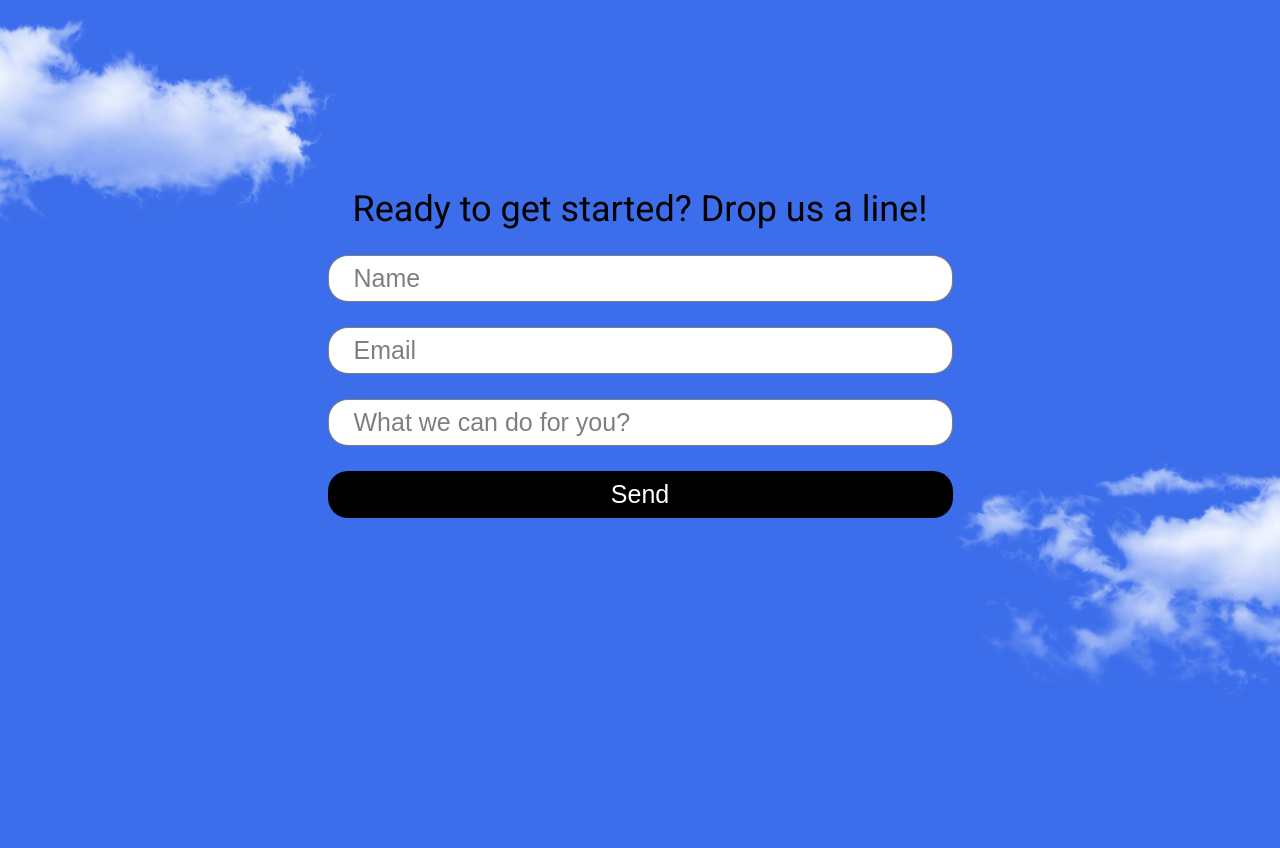
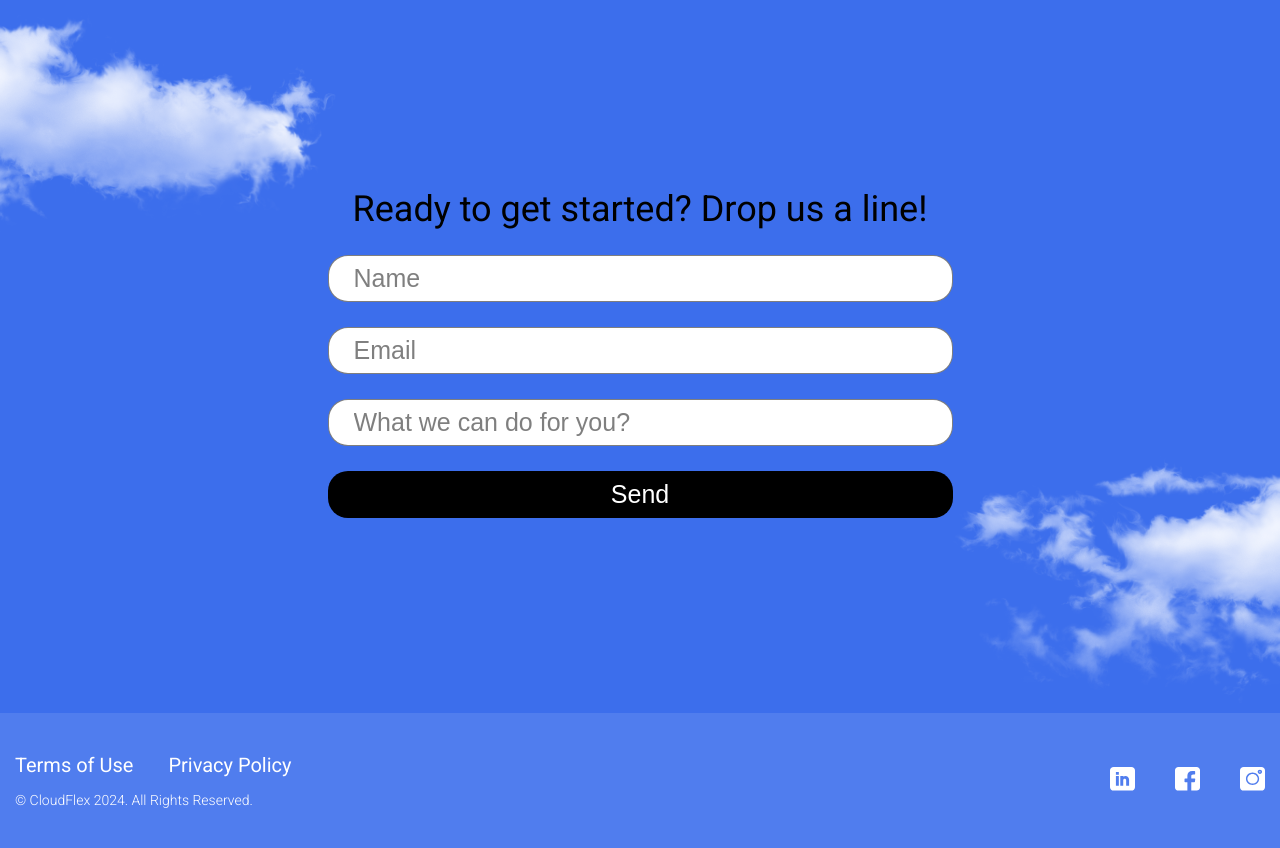
Before and after one commit to vkomerystyi/landing-live-streaming, a website: page index.html in a window 1280 px wide. Shown: the part 5490-6338 px from the top of the page. Before the commit the page ends 6203 px from the top, so only its background shows below. Drawn offline with nearby package versions, Linux system fonts and the light colour scheme; files that its build step writes are made by us from their sources.

Commit message:
footer section

```diff
--- a/index.html
+++ b/index.html
@@ -271,5 +271,35 @@
                 <div class="form-section__bg-cloud cloud--right"></div>
             </section>
         </main>
+        <footer class="footer-section" aria-label="footer section">
+            <div class="container">
+                <div class="footer">
+                    <div class="footer__terms">
+                        <div class="footer__terms-links">
+                            <a href="#" class="footer__terms-link">Terms of Use</a>
+                            <a href="#" class="footer__terms-link">Privacy Policy</a>
+                        </div>
+                        <div class="footer__terms-rights">© CloudFlex 2024. All Rights Reserved.</div>
+                    </div>
+                    <address class="footer__contacts">
+                        <a href="#">
+                            <svg class="footer__contacts-icon" aria-label="linkedin img">
+                                <use href="assets/sprites.svg#linkedin-icon"></use>
+                            </svg>
+                        </a>
+                        <a href="#">
+                            <svg class="footer__contacts-icon" aria-label="facebook img">
+                                <use href="assets/sprites.svg#facebook-icon"></use>
+                            </svg>
+                        </a>
+                        <a href="#">
+                            <svg class="footer__contacts-icon" aria-label="instagram img">
+                                <use href="assets/sprites.svg#instagram-icon"></use>
+                            </svg>
+                        </a>
+                    </address>
+                </div>
+            </div>
+        </footer>
     </body>
 </html>
--- /dev/null
+++ b/styles/_contacts.scss
@@ -0,0 +1,46 @@
+@use 'variables' as v;
+@use 'mixins' as m;
+@use 'sass:color';
+@use 'placeholders';
+
+.footer-section {
+    background-color: color.adjust(v.$color_white, $alpha: -0.9);
+
+    .footer {
+        width: 100%;
+        height: 135px;
+        margin: 0 auto;
+        padding: 0 15px;
+        @include m.d-flex(space-between, center, nowrap, row, 0, 0);
+        &__terms {
+            @include m.d-flex(flex-start, flex-start, nowrap, column, 0, 15px);
+
+            &-links {
+                @include m.d-flex(flex-start, flex-start, nowrap, row, 35px, 0);
+                @include m.font(20px, 400, v.$color-white);
+            }
+            &-link {
+                @extend %hover-black;
+            }
+            &-rights {
+                @include m.font(14px, 300, v.$color-white);
+            }
+        }
+        &__contacts {
+            @include m.d-flex(space-between, center, nowrap, row, 40px, 0);
+            &-icon {
+                width: 25px;
+                height: 24px;
+                fill: v.$color_white;
+                transition: all 0.3s ease;
+                &:hover {
+                    fill: v.$color_black;
+                    cursor: pointer;
+                }
+            }
+        }
+        @media (max-width: v.$media_md) {
+            @include m.d-flex(center, center, nowrap, column-reverse, 0, 15px);
+        }
+    }
+}
--- a/styles/_importer.scss
+++ b/styles/_importer.scss
@@ -7,3 +7,4 @@
 @forward 'experience';
 @forward 'testimonials';
 @forward 'form';
+@forward 'contacts';
```
